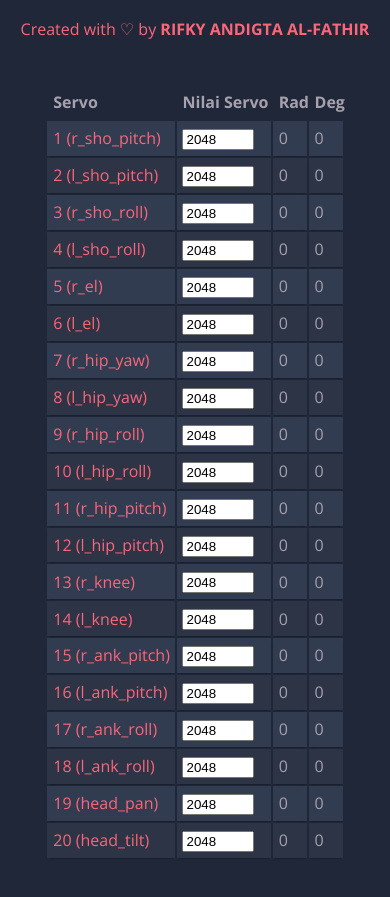
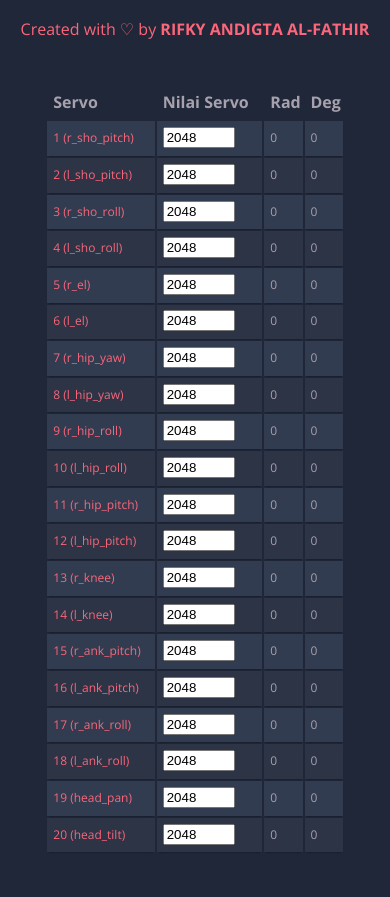
Before and after one commit to aadhumanoid/initpose, a plain HTML site: page index.html in a window 390 px wide. Shown: the part 91-988 px from the top of the page. Drawn offline with nearby package versions, Linux system fonts and the light colour scheme.

Commit message:
responsiv

```diff
--- a/styles.css
+++ b/styles.css
@@ -111,9 +111,12 @@ h2 a {
   transition-timing-function: line;
 }
 
-/* @media (max-width: 800px) {
-  .container td:nth-child(4),
-  .container th:nth-child(4) {
-    display: none;
+@media (max-width: 800px) {
+  .container td {
+    font-weight: normal;
+    font-size: 0.75em;
+    -webkit-box-shadow: 0 2px 2px -2px #0e1119;
+    -moz-box-shadow: 0 2px 2px -2px #0e1119;
+    box-shadow: 0 2px 2px -2px #0e1119;
   }
-} */
+}
```
